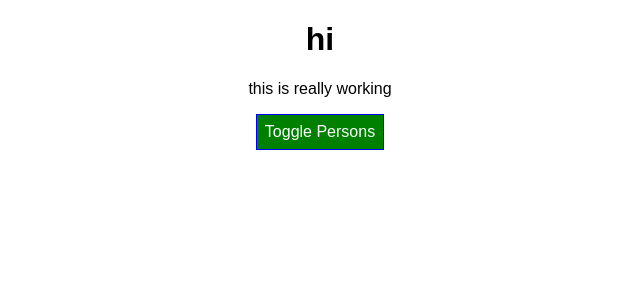
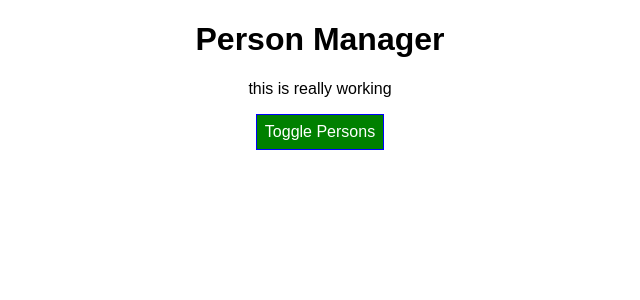
Before and after one commit to tasneemfarag/react-from-scratch, a React app in the folder react-complete-guide/: page / in a window 1280 px wide. Shown: the top 300 px of the page, without its empty margins (320-960 px from the left). Built offline with nearby package versions, Linux system fonts and the light colour scheme.

Commit message:
component creation lifecycle

```diff
--- a/react-complete-guide/src/components/Cockpit/Cockpit.js
+++ b/react-complete-guide/src/components/Cockpit/Cockpit.js
@@ -17,7 +17,7 @@ const Cockpit = (props) => {
 
     return (
         <div className={classes.Cockpit}>
-            <h1>hi</h1>
+            <h1>{props.title}</h1>
             <p className={assignedClasses.join(' ')}>this is really working</p>
             <button className={btnClass} onClick={props.clicked}>Toggle Persons</button>
         </div>
--- a/react-complete-guide/src/components/Persons/Person/Person.js
+++ b/react-complete-guide/src/components/Persons/Person/Person.js
@@ -3,6 +3,7 @@ import classes from './Person.css';
 
 
 const person = (props) => {
+    console.log('[Person.js] rendering .....');
     return (
 
         <div className={classes.Person}>
--- a/react-complete-guide/src/components/Persons/Persons.js
+++ b/react-complete-guide/src/components/Persons/Persons.js
@@ -1,15 +1,17 @@
 import React from 'react';
 import Person from './Person/Person';
 
-const persons = (props) =>  props.persons.map((person, index) => {
+const persons = (props) => {
+    console.log('[Persons.js] rendering .....');
+    return props.persons.map((person, index) => {
         return (
             <Person
                 click={() => props.clicked(index)}
                 name={person.name}
                 age={person.age}
                 key={person.id}
-        changed={(e) => props.changed(e, person.id)} /> )
+                changed={(e) => props.changed(e, person.id)} />);
 
     });
-
+};
 export default persons;
--- a/react-complete-guide/src/containers/App.js
+++ b/react-complete-guide/src/containers/App.js
@@ -4,6 +4,10 @@ import Persons from '../components/Persons/Persons';
 import Cockpit from '../components/Cockpit/Cockpit';
 
 class App extends Component {
+  constructor(props) {
+    super(props);
+    console.log('[App.js] constructor');
+  }
   state = {
     persons: [
       { id: 'dddd', name: 'Max', age: 28 },
@@ -12,6 +16,19 @@ class App extends Component {
     ],
     otherState: 'some other value',
     showPersons: false
+  }
+
+  static getDerivedStateFromProps(props, state) {
+    console.log('getDerivedStateFromProps', props);
+    return state;
+  }
+
+  componentWillMount () {
+    console.log('[App.js] componentWillMount');
+  }
+
+  componentDidMount () {
+    console.log('[App.js] componentDidMount');
   }
 
   nameChangedHandler = (e, id) => {
@@ -46,8 +63,10 @@ class App extends Component {
   }
 
   render() {
+
+    console.log('[App.js] render');
+
     let persons = null;
-
 
     if (this.state.showPersons) {
       persons =
@@ -60,6 +79,7 @@ class App extends Component {
     return (
       <div className={classes.App}>
        <Cockpit
+       title={this.props.appTitle}
        showPersons={this.state.showPersons}
        persons={this.state.persons}
        clicked={this.togglePersonsHandler} />
--- a/react-complete-guide/src/index.js
+++ b/react-complete-guide/src/index.js
@@ -4,5 +4,5 @@ import './index.css';
 import App from './containers/App';
 import registerServiceWorker from './registerServiceWorker';
 
-ReactDOM.render(<App />, document.getElementById('root'));
+ReactDOM.render(<App appTitle="Person Manager"/>, document.getElementById('root'));
 registerServiceWorker();
```
Lines whose indentation alone changed are shown as unchanged.
